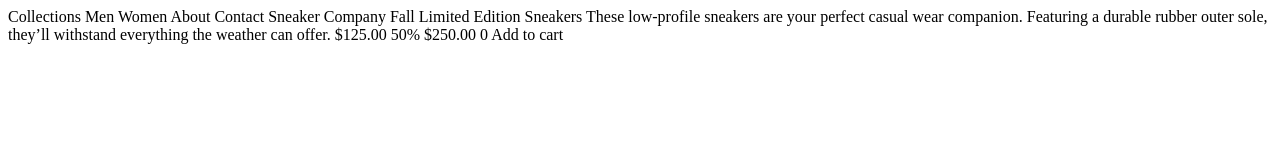
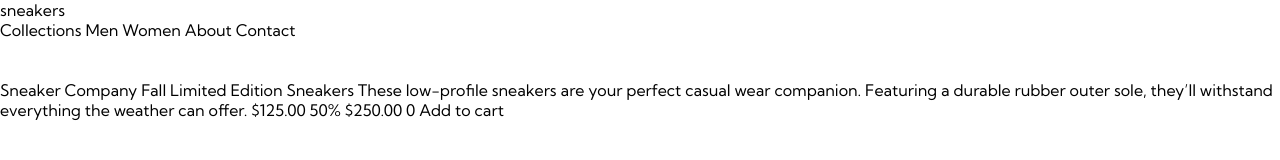
Before and after one commit to ripterdust/ecommerce-component, a plain HTML site: page index.html in a window 1280 px wide. Drawn offline with Linux system fonts and the light colour scheme.

Commit message:
Added the nav width

```diff
--- a/css/main.scss
+++ b/css/main.scss
@@ -6,3 +6,8 @@
     box-sizing: border-box;
     font-family: $font, sans-serif;
 }
+
+nav {
+    width: 100%;
+    height: 5em;
+}
--- a/index.html
+++ b/index.html
@@ -5,18 +5,26 @@
   <meta name="viewport" content="width=device-width, initial-scale=1.0"> <!-- displays site properly based on user's device -->
 
   <link rel="icon" type="image/png" sizes="32x32" href="./images/favicon-32x32.png">
-
+  <link rel="stylesheet" href="css/main.css">
   <title>Frontend Mentor | E-commerce product page</title>
 
 
 </head>
 <body>
 
-  Collections
-  Men
-  Women
-  About
-  Contact
+  <nav>
+
+    <div class="title">
+      sneakers
+    </div>
+    <div class="menu">
+      Collections
+      Men
+      Women
+      About
+      Contact
+    </div>
+  </nav>
 
   Sneaker Company
 
```
Also changed, not shown: css/main.css, 1 other file.
